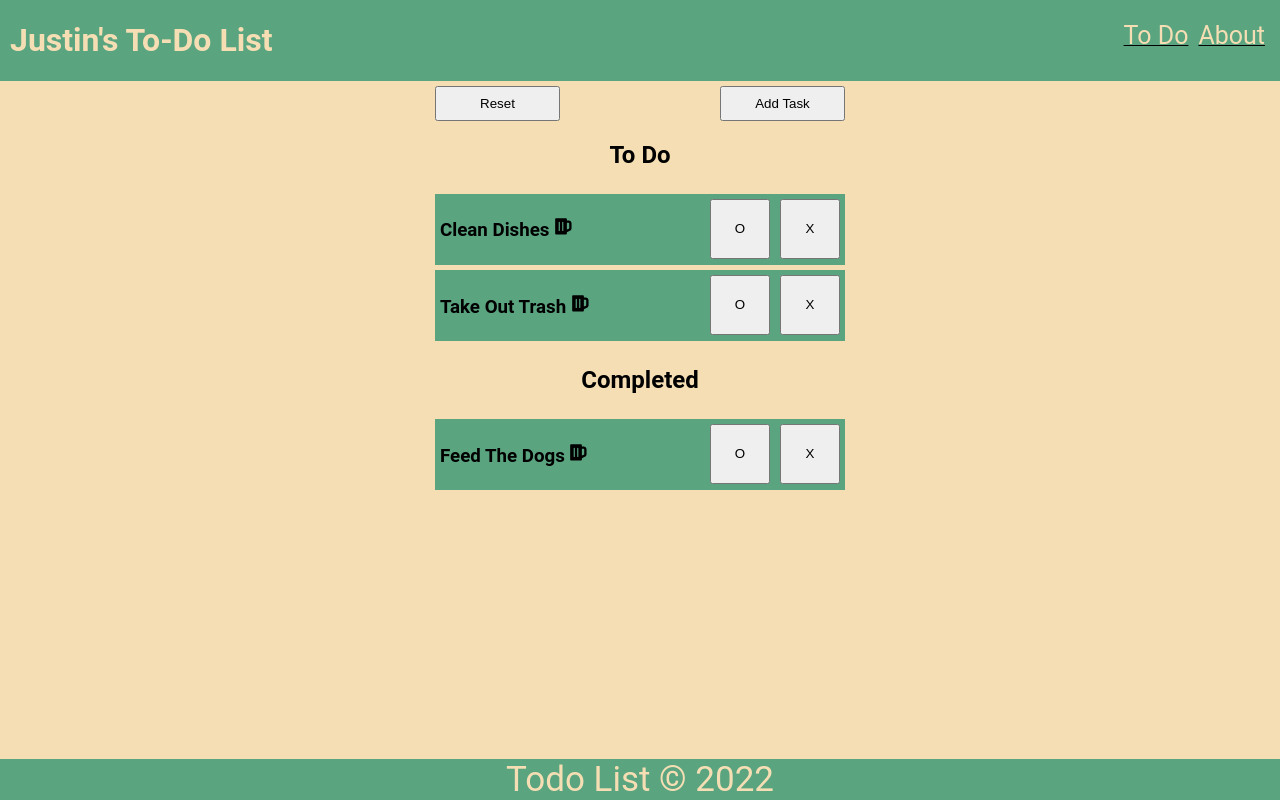
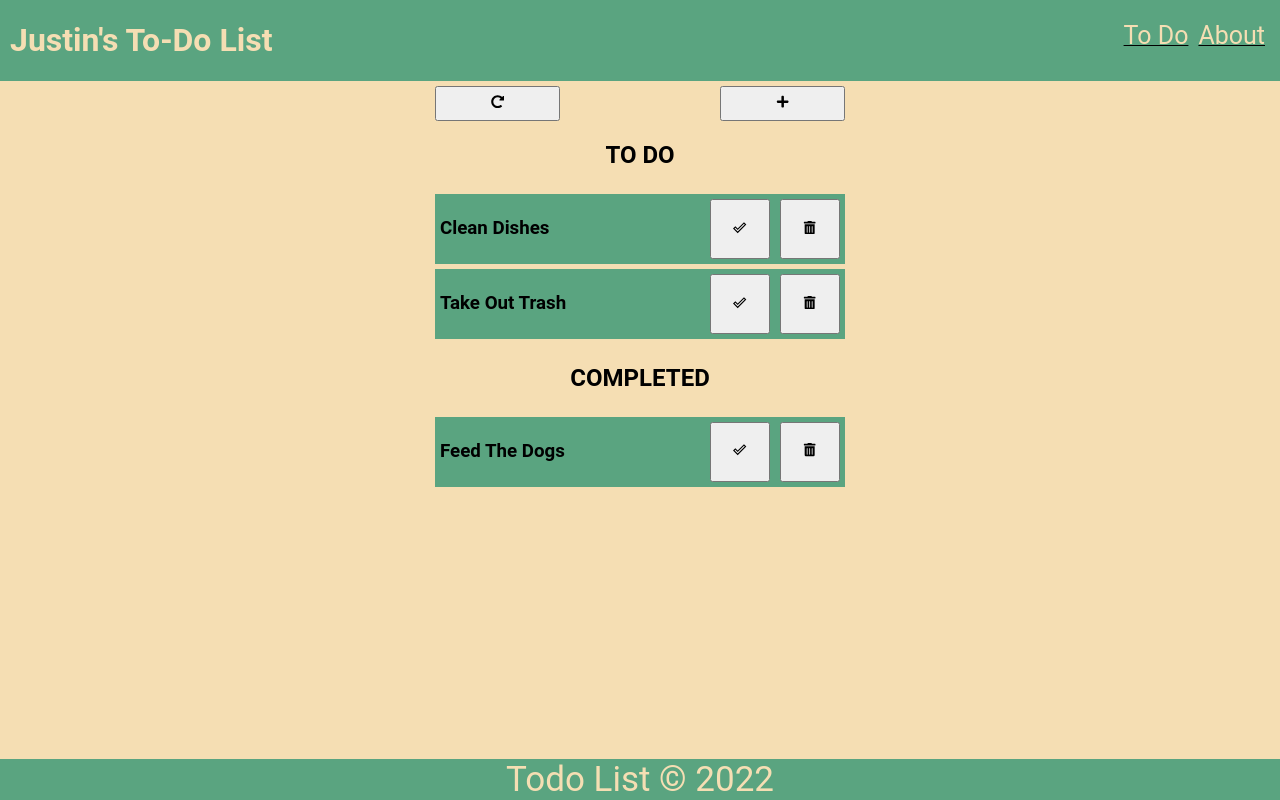
Before and after one commit to JustinMyerson/react-tasks-app, a React (Create React App) app: page /todos in a window 1280 px wide. Built offline with nearby package versions, Linux system fonts and the light colour scheme.

Commit message:
Add a cancel button when submitting a new task

```diff
--- a/src/Components/NewTodoForm/NewTodoForm.css
+++ b/src/Components/NewTodoForm/NewTodoForm.css
@@ -1,6 +1,5 @@
 .new-form-div {
   display: flex;
-  flex-direction: column;
   align-items: center;
   justify-content: center;
   position: absolute;
@@ -37,7 +36,7 @@
   color: wheat;
   padding: 8px;
   text-decoration: none;
-  margin: 4px 2px;
+  margin-bottom: 200px;
   cursor: pointer;
   width: 320px;
   height: 100px;
@@ -48,3 +47,12 @@
   color: red;
   font-size: 20px;
 }
+
+.cancel-button {
+  all: unset;
+  cursor: pointer;
+}
+
+.cancel-button:focus {
+  outline: orange 5px auto;
+}
--- a/src/Components/NewTodoForm/NewTodoForm.jsx
+++ b/src/Components/NewTodoForm/NewTodoForm.jsx
@@ -2,12 +2,15 @@ import React, { useState } from "react";
 
 import "./NewTodoForm.css";
 
-function AddTodoModal({ onAddNewTodo }) {
+import { BsListTask } from "react-icons/bs";
+import { ImCancelCircle } from "react-icons/im";
+
+function AddTodoModal({ onAddNewTodo, onCancelSubmit }) {
   const [title, setTitle] = useState(null);
 
   // Color needs to be black as default because that is what color picker starts with
   // Otherwise we run the risk of errors because the color only registers when the color changes
-  const [color, setColor] = useState("black");
+  const [color, setColor] = useState("#000000");
 
   const [isValidTitle, setIsValidTitle] = useState(true);
 
@@ -31,7 +34,7 @@ function AddTodoModal({ onAddNewTodo }) {
   return (
     <div className="new-form-div">
       <form className="form">
-        <h1>Task</h1>
+        <BsListTask style={{ color: "black", fontSize: "100px" }} />
         <input
           className="input-field"
           type="text"
@@ -45,12 +48,16 @@ function AddTodoModal({ onAddNewTodo }) {
           value={color}
           onChange={onColorChange}
         />
+        {/* <IconPicker value={selectedIcon} onChange={(v) => setSelectedIcon(v)} /> */}
         <button className="submit-button" type="submit" onClick={onFormSubmit}>
           Add New Task
         </button>
         {!isValidTitle ? (
           <div className="error-div"> Enter a Valid Task Title </div>
         ) : null}
+        <button className="cancel-button" onClick={onCancelSubmit}>
+          <ImCancelCircle style={{ color: "black", fontSize: "50px" }} />
+        </button>
       </form>
     </div>
   );
--- a/src/Components/Todo/Todo.jsx
+++ b/src/Components/Todo/Todo.jsx
@@ -1,10 +1,11 @@
 import React from "react";
-
-import { FaBeer } from "react-icons/fa";
 
 import "./Todo.css";
 
-function Todo({ id, title, color, onDeleteTodo, toggleTaskCompleted }) {
+import { FaTrashAlt } from "react-icons/fa";
+import { MdOutlineDoneOutline } from "react-icons/md";
+
+function Todo({ id, title, color, icon, onDeleteTodo, toggleTaskCompleted }) {
   function onDeleteClick(id) {
     onDeleteTodo(id);
   }
@@ -16,16 +17,14 @@ function Todo({ id, title, color, onDeleteTodo, toggleTaskCompleted }) {
   return (
     <div className="todo-div" style={{ backgroundColor: color }}>
       <div className="heading">
-        <h3 className="h3-left">
-          {title} <FaBeer />
-        </h3>
+        <h3 className="h3-left">{title}</h3>
       </div>
       <div className="buttons">
         <button className="button-o" onClick={() => onToggleClick(id)}>
-          O
+          <MdOutlineDoneOutline />
         </button>
         <button className="button-x" onClick={() => onDeleteClick(id)}>
-          X
+          <FaTrashAlt />
         </button>
       </div>
     </div>
--- a/src/Components/TodoList/TodoList.jsx
+++ b/src/Components/TodoList/TodoList.jsx
@@ -5,6 +5,8 @@ import NewTodoForm from "../NewTodoForm/NewTodoForm";
 import Todo from "../Todo/Todo";
 
 import { initialState, todoReducer } from "../../reducers/tools";
+
+import { FaPlus, FaRedoAlt } from "react-icons/fa";
 
 import "./TodoList.css";
 
@@ -25,9 +27,12 @@ function TodoList() {
     setFormVisible(!isFormVisible);
   }
 
-  function onAddNewTodo(title, color) {
-    dispatch({ type: "addTodo", payload: { title, color } });
-    console.log(title, color, "payload");
+  function onAddNewTodo(title, color, icon) {
+    dispatch({ type: "addTodo", payload: { title, color, icon } });
+    setFormVisible(!isFormVisible);
+  }
+
+  function onCancelSubmit() {
     setFormVisible(!isFormVisible);
   }
 
@@ -39,14 +44,14 @@ function TodoList() {
     <div className="todo-list-div">
       <div className="to-do-buttons-div">
         <button className="reset-button" onClick={() => onResetButtonClick()}>
-          Reset
+          <FaRedoAlt />
         </button>
         <button className="add-task-button" onClick={() => onAddTodoCLick()}>
-          Add Task
+          <FaPlus />
         </button>
       </div>
       <div className="still-todo-div">
-        <h2>To Do</h2>
+        <h2>TO DO</h2>
         <div className="render-to-do">
           {todosReducer
             .filter((todos) => todos.isComplete !== true)
@@ -56,6 +61,7 @@ function TodoList() {
                 title={todo.title}
                 color={todo.color}
                 isComplete={todo.isComplete}
+                icon={todo.icon}
                 onDeleteTodo={onDeleteTodo}
                 toggleTaskCompleted={toggleTaskCompleted}
               />
@@ -63,7 +69,7 @@ function TodoList() {
         </div>
       </div>
       <div className="completed">
-        <h2>Completed</h2>
+        <h2>COMPLETED</h2>
         <div className="render-done">
           {todosReducer
             .filter((todos) => todos.isComplete === true)
@@ -72,13 +78,20 @@ function TodoList() {
                 id={todo.id}
                 title={todo.title}
                 color={todo.color}
+                icon={todo.icon}
                 isComplete={todo.isComplete}
                 onDeleteTodo={onDeleteTodo}
+                toggleTaskCompleted={toggleTaskCompleted}
               />
             ))}
         </div>
       </div>
-      {isFormVisible ? <NewTodoForm onAddNewTodo={onAddNewTodo} /> : null}
+      {isFormVisible ? (
+        <NewTodoForm
+          onAddNewTodo={onAddNewTodo}
+          onCancelSubmit={onCancelSubmit}
+        />
+      ) : null}
     </div>
   );
 }
--- a/src/reducers/tools.jsx
+++ b/src/reducers/tools.jsx
@@ -4,18 +4,21 @@ export const initialState = [
     title: "Clean dishes",
     color: "#5aa480",
     isComplete: false,
+    icon: "GiWashingMachine",
   },
   {
     id: 1,
     title: "Take out trash",
     color: "#5aa480",
     isComplete: false,
+    icon: "BsFillTrashFill",
   },
   {
     id: 2,
     title: "Feed the dogs",
     color: "#5aa480",
     isComplete: true,
+    icon: "FaDog",
   },
 ];
 
@@ -29,8 +32,8 @@ export function todoReducer(state = initialState, action) {
         title: action.payload.title,
         color: action.payload.color,
         isComplete: false,
+        icon: action.payload.icon,
       });
-      console.log(newTodos);
       return newTodos;
     case "deleteTodo":
       const updatedTodos = state.filter((todo) => todo.id !== action.payload);
```
